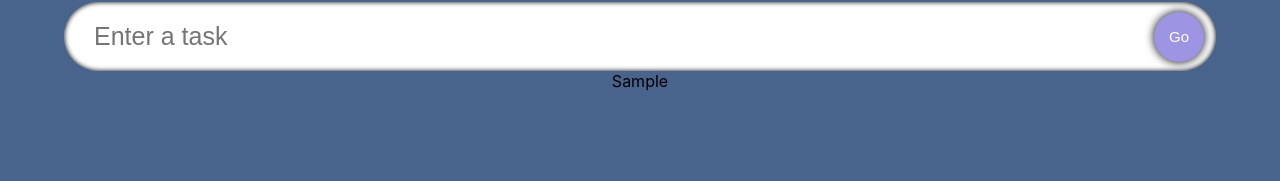
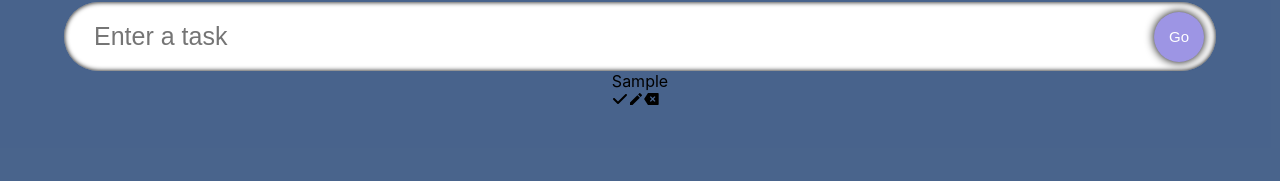
Before and after one commit to bnhdez/Taskify, a React (Create React App) app: page / in a window 1280 px wide. Both pictures are taken after typing "Sample" into the empty fields and a click on the button "Go". Shown: the part 107-288 px from the top of the page. Built offline with nearby package versions, Linux system fonts and the light colour scheme; the HTML template or start-up script is replaced by a standard one.

Commit message:
iconos agregados

```diff
--- a/src/Components/SingleTodo.tsx
+++ b/src/Components/SingleTodo.tsx
@@ -1,5 +1,8 @@
 import React from 'react'
 import { Todo } from '../model';
+import { MdEdit } from "react-icons/md";
+import { RiDeleteBack2Fill } from "react-icons/ri";
+import { FaCheck } from "react-icons/fa6";
 
 type Props = {
     todo: Todo,
@@ -13,6 +16,17 @@ const SingleTodo = ({todo, todos, setTodos}: Props) => {
             <span className="todos__single--text">
                 {todo.todo}
             </span>
+            <div>
+                <span className="icon">
+                    <FaCheck />
+                </span>
+                <span className="icon">
+                    <MdEdit />
+                </span>
+                <span className="icon">
+                    <RiDeleteBack2Fill />
+                </span>
+            </div>
         </form>
     )
 }
```
